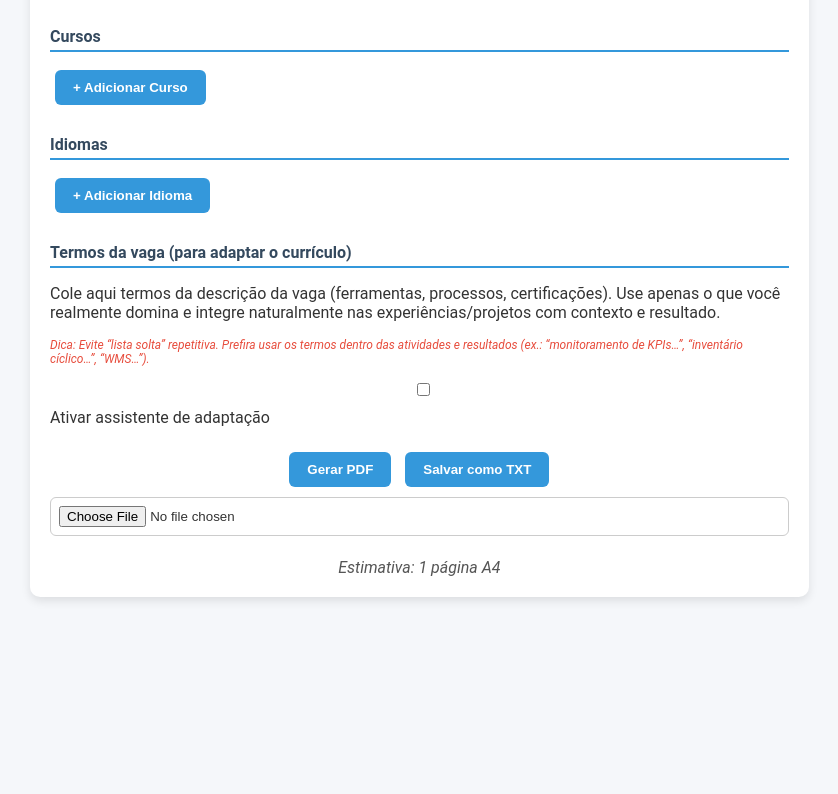
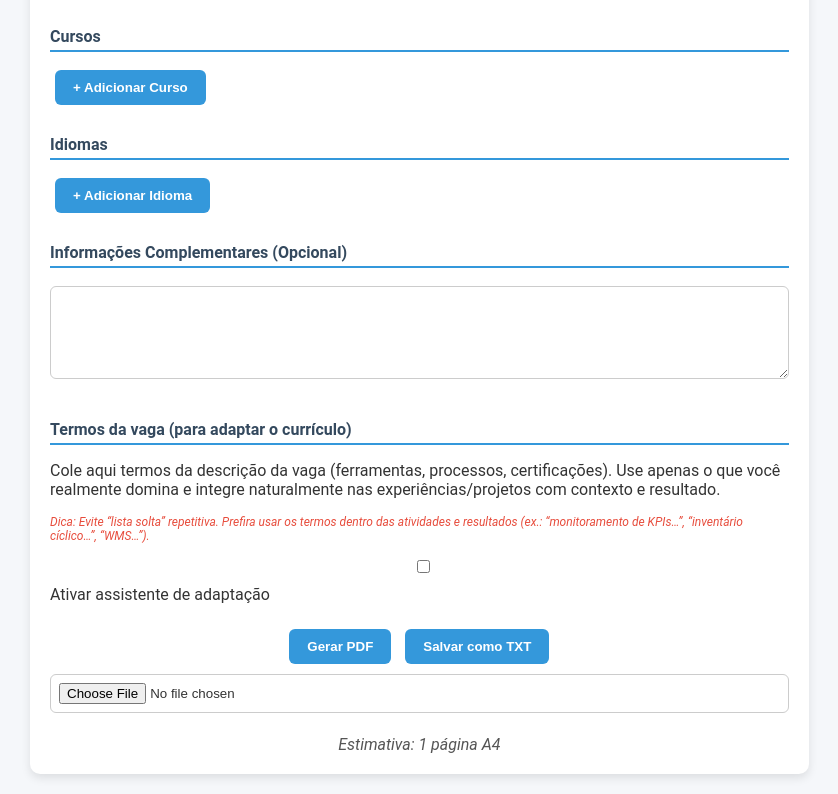
Before and after one commit to JKKBR/curriculo-for-ats, a plain HTML site: page index.html in a window 1280 px wide. Shown: the part 1688-2482 px from the top of the page, without its empty margins (5-843 px from the left). Before the commit the page ends 2305 px from the top, so only its background shows below. Drawn offline with nearby package versions, Linux system fonts and the light colour scheme.

Commit message:
Add optional section for additional information

```diff
--- a/index.html
+++ b/index.html
@@ -84,6 +84,14 @@
     <div id="idiomas"></div>
     <button type="button" onclick="addIdioma()">+ Adicionar Idioma</button>
 
+     <!-- Informações Complementares -->
+    <h2 class="secao">Informações Complementares (Opcional)</h2>
+    <textarea
+    id="informacoesComplementares"
+    rows="5"
+    placeholder="Digite uma informação por linha">
+    </textarea>
+
     <!-- Palavras‑Chave -->
 <h2 class="secao">Termos da vaga (para adaptar o currículo)</h2>
 
```
